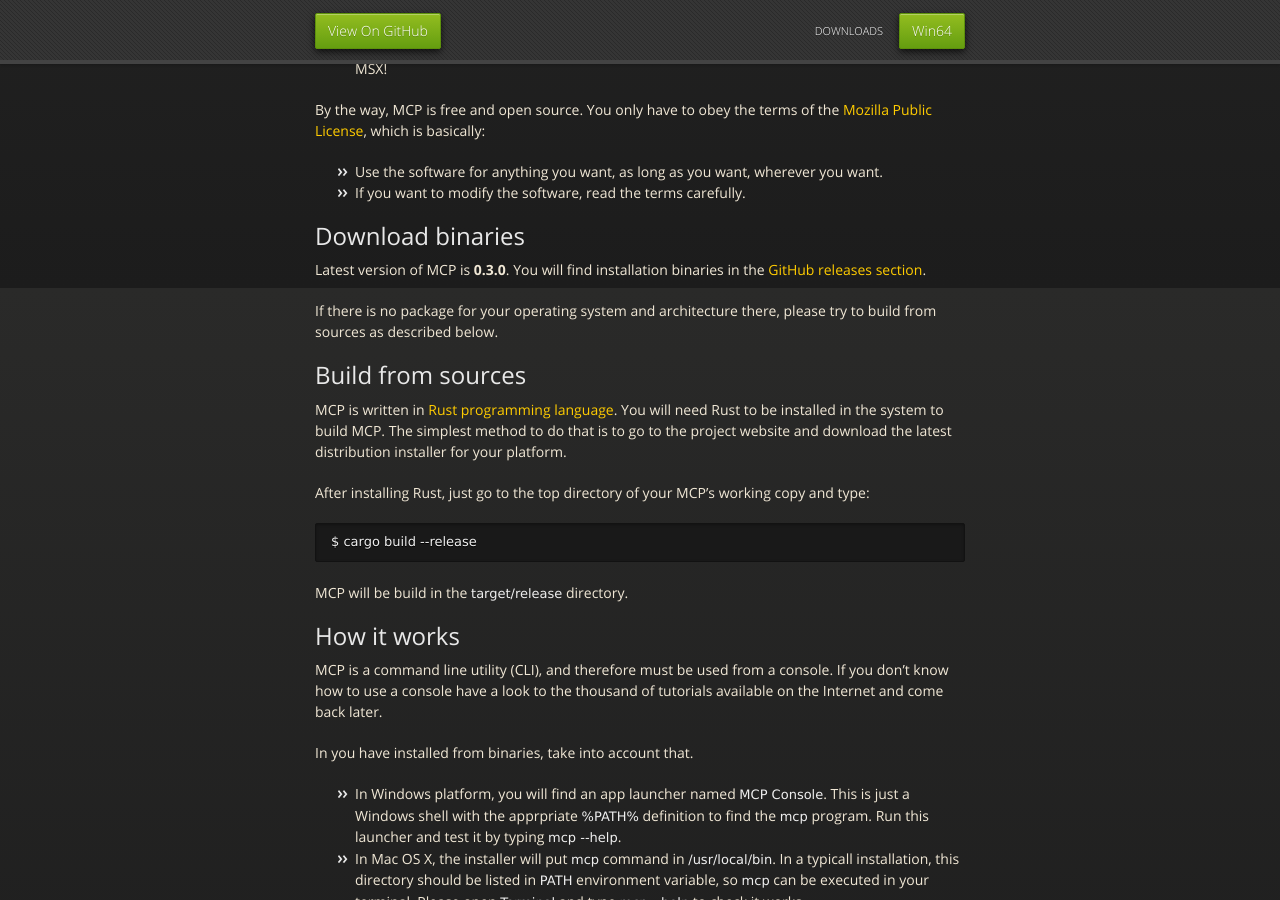
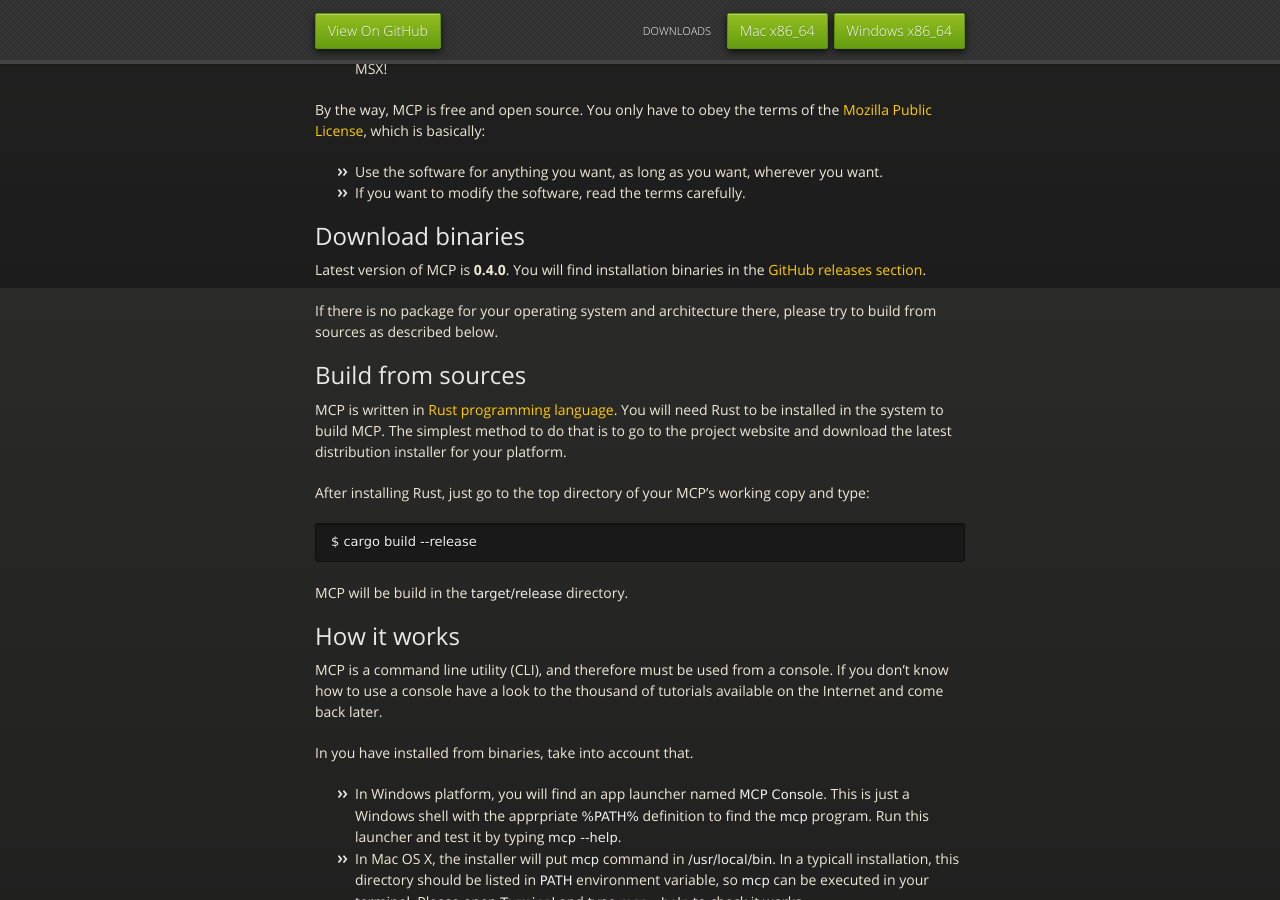
Before and after one commit to apoloval/mcp, a Jekyll site: the page built from index.md, in a window 1280 px wide and 900 px high, scrolled down 612 px. Built offline with Jekyll 4.4.1, drawn with Linux system fonts in a browser that asks for light colours; nearby versions of some CDN libraries.

Commit message:
Fix links for v0.4.0

```diff
--- a/_layouts/index.html
+++ b/_layouts/index.html
@@ -21,7 +21,8 @@
       <div id="header">
         <nav>
           <li class="fork"><a href="https://github.com/apoloval/mcp">View On GitHub</a></li>
-          <li class="downloads"><a href="https://github.com/apoloval/mcp/releases/download/v0.3.0/mcp-0.3.0_x64.exe">Win64</a></li>
+          <li class="downloads"><a href="https://github.com/apoloval/mcp/releases/download/v0.4.0/mcp-0.4.0_x64.exe">Windows x86_64</a></li>
+          <li class="downloads"><a href="https://github.com/apoloval/mcp/releases/download/v0.4.0/mcp-0.4.0.pkg">Mac x86_64</a></li>
           <li class="title">DOWNLOADS</li>
         </nav>
       </div><!-- end header -->
--- a/index.md
+++ b/index.md
@@ -35,8 +35,8 @@
 
 ## Download binaries
 
-Latest version of MCP is **0.3.0**. You will find installation binaries in the
-[GitHub releases section](https://github.com/apoloval/mcp/releases/tag/v0.3.0).
+Latest version of MCP is **0.4.0**. You will find installation binaries in the
+[GitHub releases section](https://github.com/apoloval/mcp/releases/tag/v0.4.0).
 
 If there is no package for your operating system and architecture there, please
 try to build from sources as described below.
```
